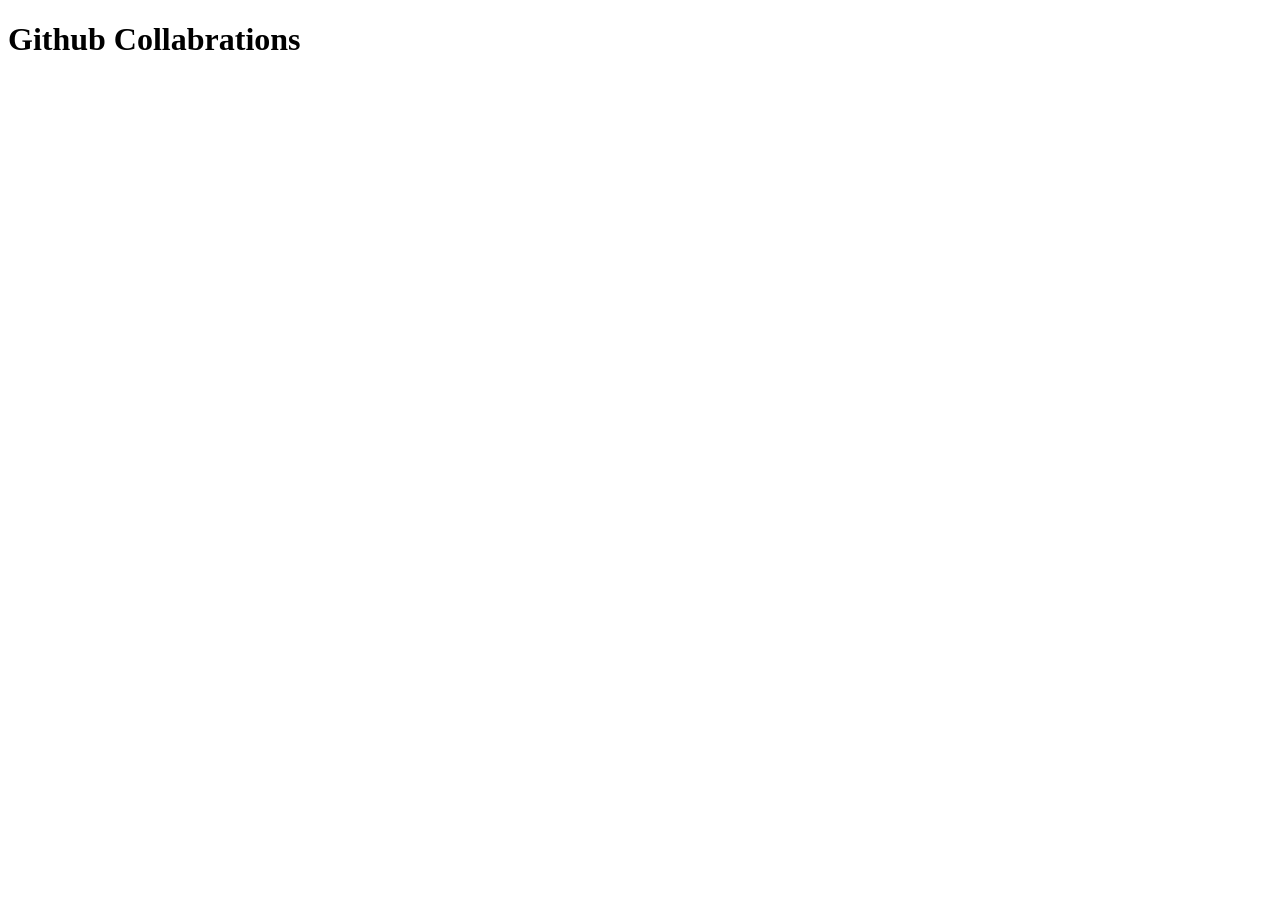
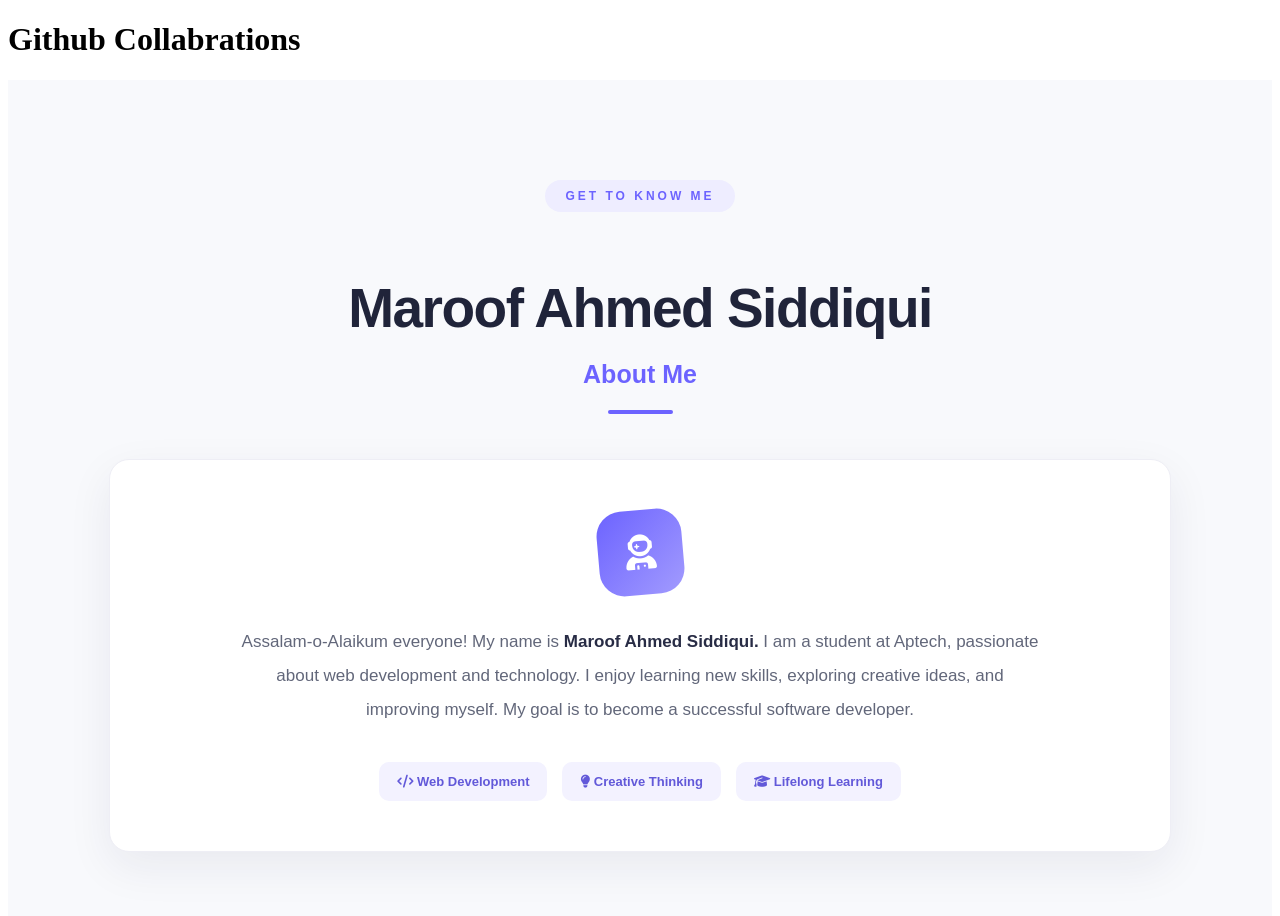
Before and after one commit to myasir-coder/2606b1_collabrations, a plain HTML site: page index.html in a window 1280 px wide. Before the commit the page ends 800 px from the top, so only its background shows below. Drawn offline with Linux system fonts and the light colour scheme.

Commit message:
Introduction

```diff
--- a/index.html
+++ b/index.html
@@ -1,11 +1,59 @@
 <!DOCTYPE html>
 <html lang="en">
+
 <head>
     <meta charset="UTF-8">
     <meta name="viewport" content="width=device-width, initial-scale=1.0">
     <title>Document</title>
+    <link rel="stylesheet" href="https://cdnjs.cloudflare.com/ajax/libs/font-awesome/6.7.2/css/all.min.css">
+    <link rel="stylesheet" href="style.css">
 </head>
+
 <body>
     <h1>Github Collabrations</h1>
+
+    <section class="about-section" id="about">
+        <div class="about-container">
+
+            <div class="about-header">
+                <span class="about-tag">GET TO KNOW ME</span>
+
+                <h1 class="main-name">
+                    Maroof Ahmed Siddiqui
+                </h1>
+
+                <h2 class="about-heading">About Me</h2>
+
+                <div class="heading-line"></div>
+            </div>
+
+            <div class="about-card">
+                <div class="about-icon">
+                    <i class="fa-solid fa-user-astronaut"></i>
+                </div>
+
+                <p class="about-intro">
+                    Assalam-o-Alaikum everyone! My name is
+                    <strong>Maroof Ahmed Siddiqui.</strong>
+                    I am a student at Aptech, passionate about
+                    web development and technology. I enjoy
+                    learning new skills, exploring creative
+                    ideas, and improving myself. My goal is
+                    to become a successful software developer.
+                </p>
+
+                <div class="about-footer">
+                    <span><i class="fa-solid fa-code"></i> Web Development</span>
+                    <span><i class="fa-solid fa-lightbulb"></i> Creative Thinking</span>
+                    <span><i class="fa-solid fa-graduation-cap"></i> Lifelong Learning</span>
+                </div>
+            </div>
+
+        </div>
+    </section>
+
+    <script src="script.js"></script>
+
 </body>
+
 </html>
--- /dev/null
+++ b/script.js
@@ -0,0 +1,18 @@
+const aboutElements = document.querySelectorAll(
+    '.about-header, .about-card'
+);
+
+const aboutObserver = new IntersectionObserver((entries) => {
+    entries.forEach((entry) => {
+        if (entry.isIntersecting) {
+            entry.target.classList.add('show');
+            aboutObserver.unobserve(entry.target);
+        }
+    });
+}, {
+    threshold: 0.15
+});
+
+aboutElements.forEach((element) => {
+    aboutObserver.observe(element);
+});
--- /dev/null
+++ b/style.css
@@ -0,0 +1,166 @@
+.about-section {
+    padding: 100px 8%;
+    background: #f8f9fc;
+    font-family: 'Poppins', sans-serif;
+    overflow: hidden;
+}
+
+.about-container {
+    max-width: 1100px;
+    margin: auto;
+}
+
+.about-header {
+    text-align: center;
+    margin-bottom: 45px;
+}
+
+.about-tag {
+    display: inline-block;
+    color: #6c63ff;
+    background: #eeedff;
+    padding: 9px 20px;
+    border-radius: 30px;
+    font-size: 12px;
+    font-weight: 600;
+    letter-spacing: 3px;
+    margin-bottom: 18px;
+}
+
+.main-name {
+    font-size: clamp(32px, 5vw, 55px);
+    font-weight: 800;
+    color: #20243a;
+    margin-bottom: 12px;
+    letter-spacing: -1.5px;
+}
+
+.about-heading {
+    font-size: 25px;
+    color: #6c63ff;
+    font-weight: 600;
+}
+
+.heading-line {
+    width: 65px;
+    height: 4px;
+    background: #6c63ff;
+    margin: 15px auto;
+    border-radius: 10px;
+}
+
+.about-card {
+    background: white;
+    padding: 50px;
+    border-radius: 20px;
+    text-align: center;
+    box-shadow: 0 15px 45px rgba(30, 35, 70, 0.07);
+    border: 1px solid #eeeef5;
+    transition: 0.4s ease;
+}
+
+.about-card:hover {
+    transform: translateY(-8px);
+    box-shadow: 0 25px 55px rgba(108, 99, 255, 0.13);
+}
+
+.about-icon {
+    width: 85px;
+    height: 85px;
+    background: linear-gradient(135deg, #6c63ff, #a29bfe);
+    color: white;
+    font-size: 35px;
+    display: flex;
+    align-items: center;
+    justify-content: center;
+    margin: 0 auto 30px;
+    border-radius: 25px;
+    transform: rotate(-5deg);
+    transition: 0.4s;
+}
+
+.about-card:hover .about-icon {
+    transform: rotate(5deg) scale(1.08);
+}
+
+.about-intro {
+    max-width: 800px;
+    margin: auto;
+    color: #62677a;
+    font-size: 17px;
+    line-height: 2;
+}
+
+.about-intro strong {
+    color: #282c45;
+}
+
+.about-footer {
+    display: flex;
+    justify-content: center;
+    flex-wrap: wrap;
+    gap: 15px;
+    margin-top: 35px;
+}
+
+.about-footer span {
+    background: #f3f2ff;
+    color: #6259d9;
+    padding: 12px 18px;
+    border-radius: 10px;
+    font-size: 13px;
+    font-weight: 600;
+    transition: 0.3s;
+}
+
+.about-footer span:hover {
+    background: #6c63ff;
+    color: white;
+    transform: translateY(-4px);
+}
+
+/* Scroll Animation */
+
+.about-header,
+.about-card {
+    opacity: 0;
+    transform: translateY(35px);
+    transition: opacity 0.8s ease, transform 0.8s ease;
+}
+
+.about-header.show,
+.about-card.show {
+    opacity: 1;
+    transform: translateY(0);
+}
+
+/* Responsive */
+
+@media (max-width: 768px) {
+    .about-section {
+        padding: 75px 5%;
+    }
+
+    .about-card {
+        padding: 35px 22px;
+    }
+
+    .about-intro {
+        font-size: 15px;
+        line-height: 1.9;
+    }
+
+    .about-footer {
+        gap: 10px;
+    }
+}
+
+@media (max-width: 480px) {
+    .about-footer {
+        flex-direction: column;
+    }
+
+    .about-footer span {
+        width: 100%;
+    }
+}
```
